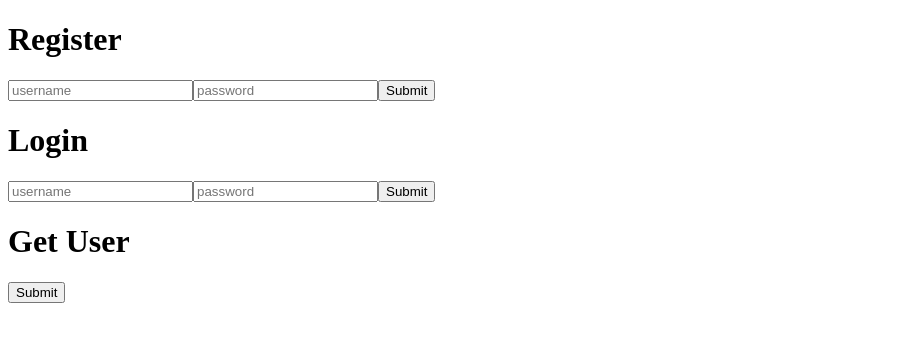
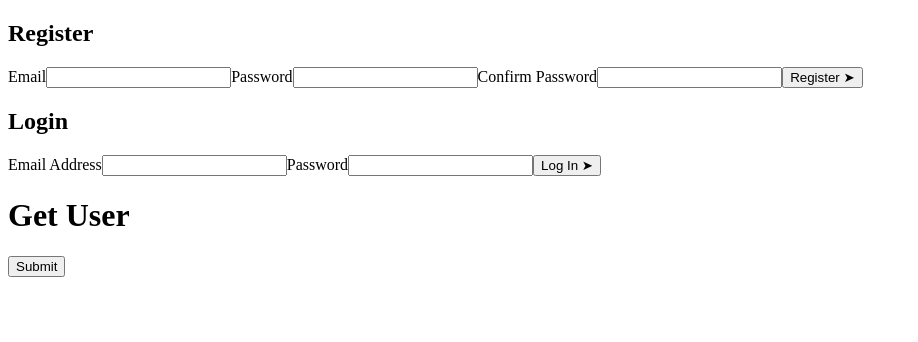
Before and after one commit to will-t-harris/passport-tut, a React (Create React App) app in the folder client/: page / in a window 1280 px wide. Shown: the top 342 px of the page, without its empty margins (0-918 px from the left). Built offline with nearby package versions, Linux system fonts and the light colour scheme.

Commit message:
move logn & register into components

```diff
--- a/client/src/App.js
+++ b/client/src/App.js
@@ -1,9 +1,13 @@
 import React, { useState } from "react";
 import axios from "axios";
+
+import { Register } from "./components/Register";
+import { Login } from "./components/Login";
 
 function App() {
 	const [registerUsername, setRegisterUsername] = useState("");
 	const [registerPassword, setRegisterPassword] = useState("");
+	const [registerConfirmPassword, setRegisterConfirmPassword] = useState("");
 	const [loginUsername, setLoginUsername] = useState("");
 	const [loginPassword, setLoginPassword] = useState("");
 	const [data, setData] = useState(null);
@@ -35,29 +39,20 @@ function App() {
 	return (
 		<div className="App">
 			<div>
-				<h1>Register</h1>
-				<input
-					placeholder="username"
-					onChange={(event) => setRegisterUsername(event.target.value)}
+				<Register
+					register={register}
+					setRegisterConfirmPassword={setRegisterConfirmPassword}
+					setRegisterPassword={setRegisterPassword}
+					setRegisterUsername={setRegisterUsername}
 				/>
-				<input
-					placeholder="password"
-					onChange={(event) => setRegisterPassword(event.target.value)}
-				/>
-				<button onClick={register}>Submit</button>
 			</div>
 
 			<div>
-				<h1>Login</h1>
-				<input
-					placeholder="username"
-					onChange={(event) => setLoginUsername(event.target.value)}
+				<Login
+					login={login}
+					setLoginUsername={setLoginUsername}
+					setLoginPassword={setLoginPassword}
 				/>
-				<input
-					placeholder="password"
-					onChange={(event) => setLoginPassword(event.target.value)}
-				/>
-				<button onClick={login}>Submit</button>
 			</div>
 
 			<div>
--- /dev/null
+++ b/client/src/components/Login.js
@@ -0,0 +1,27 @@
+import React from "react";
+import axios from "axios";
+
+export const Login = ({ setLoginUsername, setLoginPassword, login }) => {
+	return (
+		<>
+			<h2>Login</h2>
+			<label htmlFor="email">Email Address</label>
+			<input
+				type="email"
+				name="email"
+				className="bg-purple-100"
+				onChange={(event) => setLoginUsername(event.target.value)}
+			/>
+			<label htmlFor="password">Password</label>
+			<input
+				type="password"
+				name="password"
+				className="bg-purple-100"
+				onChange={(event) => setLoginPassword(event.target.value)}
+			/>
+			<button type="submit" onClick={login}>
+				Log In &#10148;
+			</button>
+		</>
+	);
+};
--- /dev/null
+++ b/client/src/components/Register.js
@@ -0,0 +1,39 @@
+import React from "react";
+import axios from "axios";
+
+export const Register = ({
+	setRegisterUsername,
+	setRegisterPassword,
+	setRegisterConfirmPassword,
+	register,
+}) => {
+	return (
+		<>
+			<h2 className="pt-20">Register</h2>
+			<label htmlFor="email">Email</label>
+			<input
+				className="bg-purple-100"
+				type="email"
+				name="email"
+				onChange={(event) => setRegisterUsername(event.target.value)}
+			/>
+			<label htmlFor="password">Password</label>
+			<input
+				className="bg-purple-100"
+				type="password"
+				name="password"
+				minLength={8}
+				onChange={(event) => setRegisterPassword(event.target.value)}
+			/>
+			<label htmlFor="passwordConfirm">Confirm Password</label>
+			<input
+				className="bg-purple-100"
+				type="password"
+				name="passwordConfirm"
+				minLength={8}
+				onChange={(event) => setRegisterConfirmPassword(event.target.value)}
+			/>
+			<button onClick={register}>Register &#10148;</button>
+		</>
+	);
+};
```
